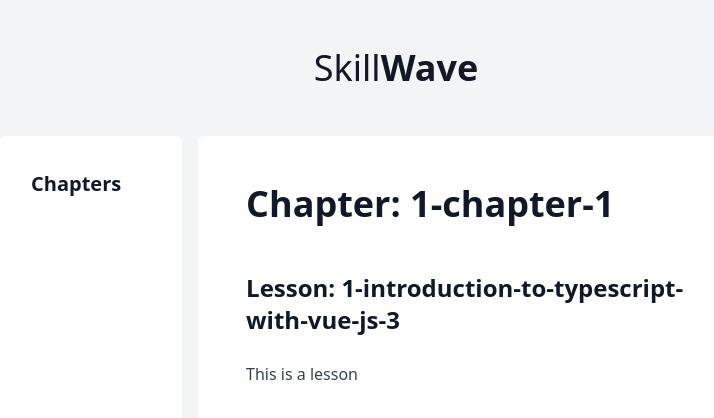
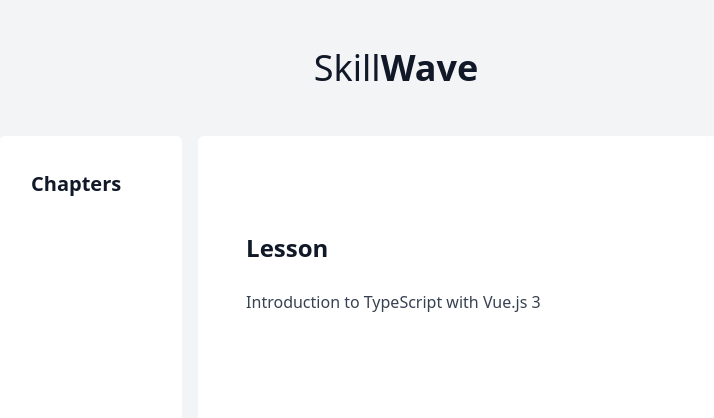
Before and after one commit to tiburcekouagou/nuxt-online-course-app, a Nuxt app: page /course/chapter/1-chapter-1/lesson/1-introduction-to-typescript-with-vue-js-3 in a window 1280 px wide. Shown: the top 418 px of the page, without its empty margins (244-958 px from the left). Built offline with nearby package versions, Linux system fonts and the light colour scheme.

Commit message:
use of course data

```diff
--- a/pages/course/chapter/[chapterSlug]/lesson/[lessonSlug].vue
+++ b/pages/course/chapter/[chapterSlug]/lesson/[lessonSlug].vue
@@ -1,12 +1,23 @@
 <script setup lang="ts">
+const course = useCourse()
 const route = useRoute()
 
+const chapter = computed(() => {
+return course.chapters.find(
+  (chapter) => chapter.slug === route.params.chapterSlug
+);
+});
+
+const lesson = computed(() => {
+  return chapter.value?.lessons.find(
+    (lesson) => lesson.slug === route.params.lessonSlug
+  );
+});
 </script>
 
 <template>
   <article>
-      <h1>Chapter: {{ route.params.chapterSlug }}</h1>
-      <h2>Lesson: {{ route.params.lessonSlug }}</h2>
-      <p>This is a lesson</p>
+      <h2>Lesson</h2>
+      <p>{{ lesson?.title }}</p>
   </article>
 </template>
```
